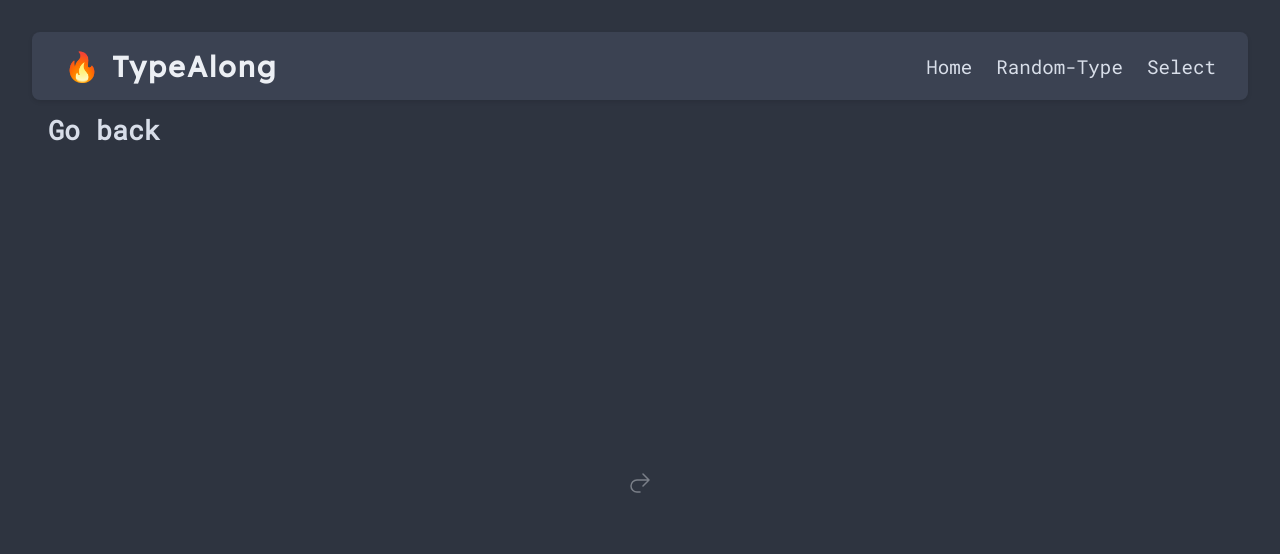
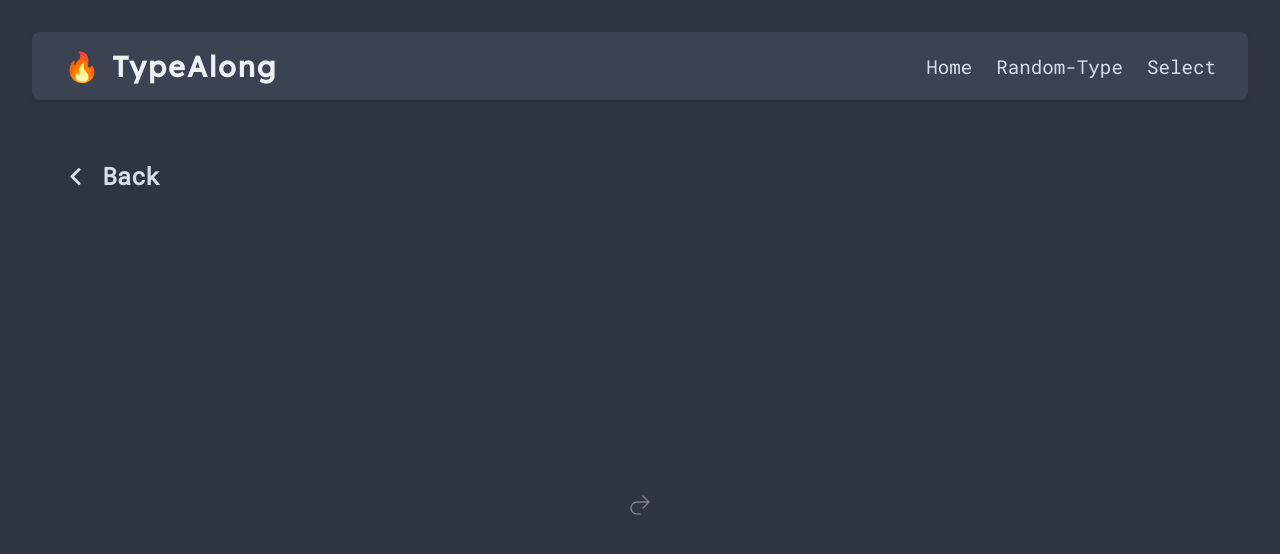
Before and after one commit to Noway-code/TypeAlongSvelte, a SvelteKit app: page /book-type in a window 1280 px wide. Shown: the top 554 px of the page. Built offline with nearby package versions, Linux system fonts and the light colour scheme.

Commit message:
Clean Up Back Button

```diff
--- a/src/routes/book-type/+page.svelte
+++ b/src/routes/book-type/+page.svelte
@@ -339,7 +339,24 @@
 <div class="page-content">
 	<!-- Back Button -->
 	<div class="back-container">
-		<a aria-label="Go back to selection page" class="back" href="/select">Go back</a>
+		<a aria-label="Go back to selection page" class="back" href="/select">
+			<svg
+				xmlns="http://www.w3.org/2000/svg"
+				viewBox="0 0 24 17"
+				width="24"
+				height="24"
+				stroke-width="3"
+				stroke="currentColor"
+				fill="none"
+			>
+				<path
+					stroke-linecap="round"
+					stroke-linejoin="round"
+					d="M15 19l-7-7 7-7"
+				/>
+			</svg>
+			Back
+		</a>
 	</div>
 
 	<!-- Game Content -->
--- a/src/routes/select/+page.svelte
+++ b/src/routes/select/+page.svelte
@@ -1,7 +1,7 @@
 <script lang="ts">
 	import { onDestroy } from 'svelte';
 	import { writable } from 'svelte/store';
-	import ePub, { Book, Rendition, Contents } from 'epubjs';
+	import ePub, { Book, Rendition } from 'epubjs';
 	import { typingWords } from '../../stores/typingStore';
 	import pkg from 'epubjs';
 
@@ -246,7 +246,7 @@
   .container {
     display: flex;
     flex-direction: column;
-    max-width: 1200px;
+    max-width: 90%;
     width: 100%;
     height: 1200px;
     margin: 1rem auto;
--- a/src/styles/app.scss
+++ b/src/styles/app.scss
@@ -15,8 +15,9 @@
   --fg-200: #D8DEE9; /* Slightly dimmer Snow Storm */
   --bg-100: #2E3440; /* Nord Polar Night */
   --bg-200: #3B4252; /* Polar Night accent */
+    --bg-300: #434C5E; /* Polar Night accent */
   --accent: #81A1C1; /* Nord Frost */
-  --accent-hover: #5E81AC; /* Nord Frost */
+  --accent-hover: #374552; /* Nord Frost */
   --error: #BF616A; /* Nord Aurora Red */
   --success: #A3BE8C; /* Nord Aurora Green */
   --warning: #EBCB8B; /* Nord Aurora Yellow */
--- a/src/styles/type.scss
+++ b/src/styles/type.scss
@@ -21,18 +21,24 @@
 .back-container {
   align-self: flex-start; /* Align to the left */
   margin-bottom: 2rem; /* Space between Back button and Game */
+  justify-content: center;
+  align-items: center;
+  align-content: center;
   width: 100%;
+  margin-top: 3rem;
 }
 
 .back {
   color: var(--fg-200);
-  font-size: 20pt;
+  font-size: 18pt;
   text-decoration: none; /* Remove underline */
   font-weight: bold;
-  transition: color 0.3s ease;
+  transition: background 0.3s ease;
+  padding: 0.5rem 1rem;
+  border-radius: 0.5rem;
 
   &:hover {
-    color: var(--accent-hover); /* Nord Frost hover color */
+    background: var(--bg-200);
   }
 }
 
@@ -98,7 +104,6 @@
   overflow: hidden;
   user-select: none;
   padding-bottom: 6px;
-
 
 
   .caret {
```
Also changed, not shown: src/routes/random-type/+page.svelte (+18 -1 lines).
